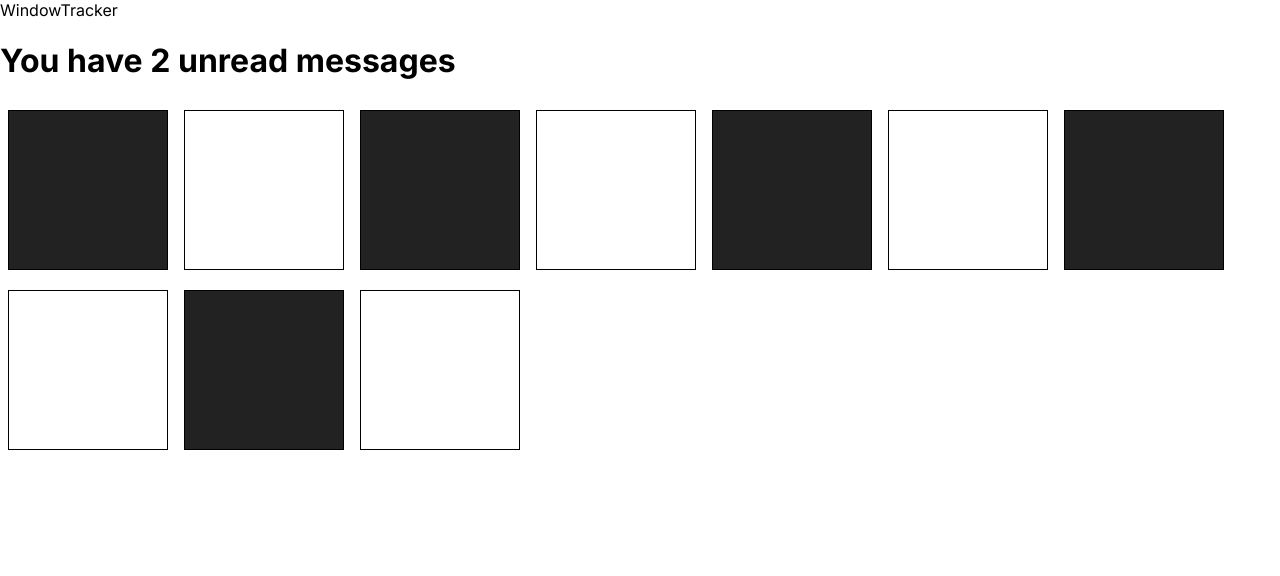
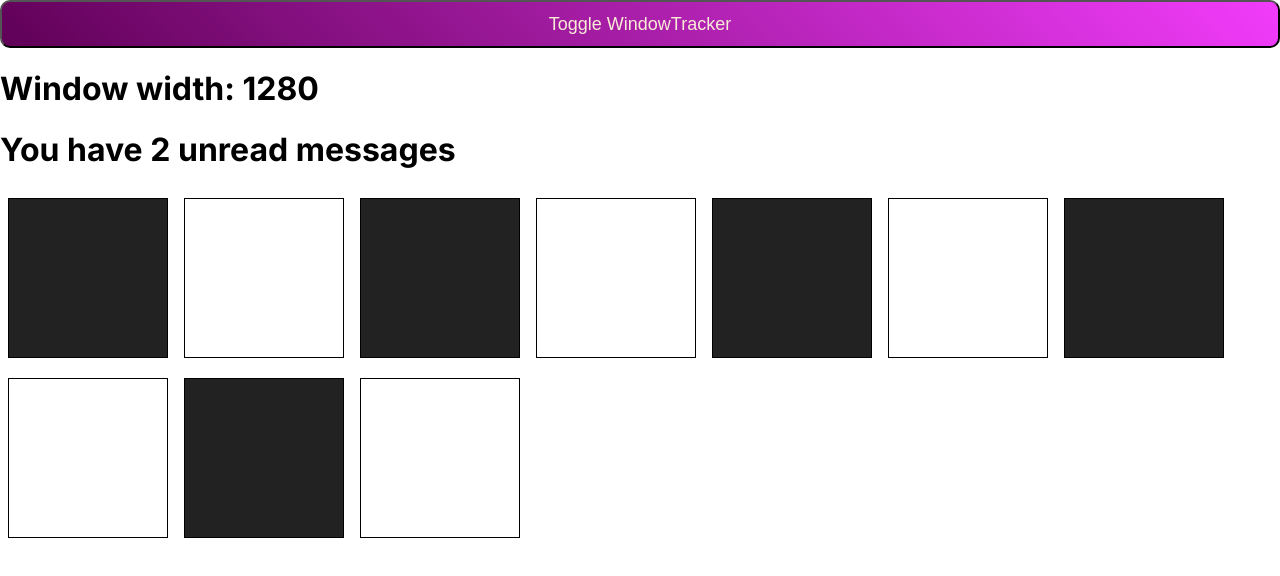
Before and after one commit to brandonfelty/react_tutorial, a React (Create React App) app: page /boxes in a window 1280 px wide. Shown: the top 576 px of the page. Built offline with nearby package versions, Linux system fonts and the light colour scheme.

Commit message:
button toggles window tracker

```diff
--- a/src/components/WindowTracker.jsx
+++ b/src/components/WindowTracker.jsx
@@ -1,9 +1,20 @@
-import React from 'react'
+import React, { useState } from 'react';
 
 const WindowTracker = () => {
+  const [show, setShow] = useState(true);
+
+  const handleClick = () => {
+    setShow(prev => !prev);
+  };
+
   return (
-    <div>WindowTracker</div>
+    <div className='windowtracker--container'>
+      <button onClick={handleClick}>
+        Toggle WindowTracker
+      </button>
+      { show && <h1>Window width: {window.innerWidth}</h1>}
+    </div>
   )
 }
 
-export default WindowTracker
+export default WindowTracker;
```
